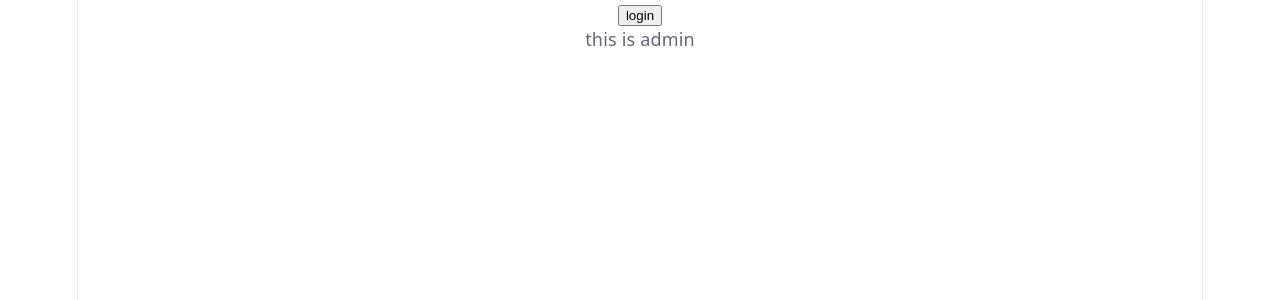
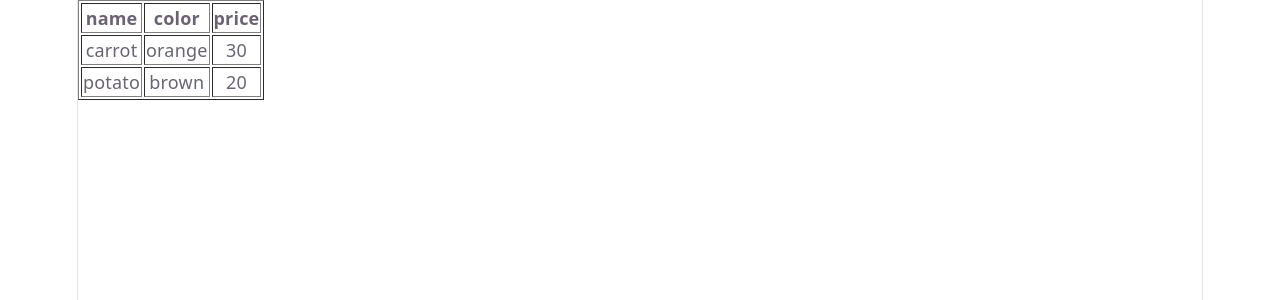
Before and after one commit to gayathrislatrainer23-bot/5-7-may-2026, a React (Vite) app in the folder react/learn-react/: page / in a window 1280 px wide. Shown: the top 300 px of the page. Built offline with nearby package versions, Linux system fonts and the light colour scheme.

Commit message:
10/7/2026- LIST AND KEY

```diff
--- a/react/learn-react/src/App.jsx
+++ b/react/learn-react/src/App.jsx
@@ -4,6 +4,8 @@ import BoxModel from './components/BoxModel'
 import Child from './components/Child'
 import LoginPage from './components/LoginPage.jsx'
 import Register from './components/Register'
+import StudentsList from './components/StudentsList.jsx'
+import VegetablesList from './components/VegetablesList.jsx'
 import WeatherInfo from './components/WeatherInfo'
 function App() {
   let age = 23
@@ -13,6 +15,7 @@ let person = {
   name : 'seetha',
   age : 34
 }
+let isLoggin = false;
 let statusOfUser = 'old';
 let user = 'admin'
   return (
@@ -22,14 +25,17 @@ let user = 'admin'
 {/* <BoxModel/> */}
 {/* <Child userAge = {age} userName = {userName} arr = {arr}  person = {person}/>
 <WeatherInfo/> */}
-{
+{/* {
   statusOfUser === 'new' ? <Register/> : <LoginPage/>
 }
 {
   user === 'admin' && <AdminDashBoard/>
 }
+  */}
 
-
+{/* <LoginPage isLoggin={isLoggin}/> */}
+{/* <StudentsList/> */}
+<VegetablesList/>
 </div>
 
   )
--- a/react/learn-react/src/components/LoginPage.jsx
+++ b/react/learn-react/src/components/LoginPage.jsx
@@ -1,7 +1,10 @@
-const LoginPage = ()=>{
+
+
+const LoginPage = ({isLoggin})=>{
+
     return(
         <div className="">
-<button>login</button>
+<button>{isLoggin ? 'login' : 'signup'}</button>
         </div>
     )
 }
--- /dev/null
+++ b/react/learn-react/src/components/StudentsList.jsx
@@ -0,0 +1,24 @@
+
+
+function StudentsList() {
+     let students = ['Ravi','Manu','Raju']
+  return (
+    <div>
+        <ul>
+     {
+        students.map((student,index)=>(
+            <li key={index}>{student}</li>
+        ))
+     }
+        </ul>
+    </div>
+  )
+}
+
+export default StudentsList
+
+//    <ul>
+//             <li>Ravi</li>
+//             <li>Manu</li>
+//             <li>Raju</li>
+//         </ul>
--- /dev/null
+++ b/react/learn-react/src/components/VegetablesList.jsx
@@ -0,0 +1,59 @@
+import React from 'react'
+
+function VegetablesList() {
+   let vegetables =[
+  {
+    name: "carrot",
+    color:"orange",
+    price: 30
+  },
+  {
+   name: "potato",
+   color: "brown",
+   price: 20
+  },
+
+]
+console.log(vegetables[0])
+  return (
+    <div>
+        <table border={1}>
+<thead>
+<tr>
+    {
+        Object.keys(vegetables[0]).map((key,index)=>(
+
+            <th key={index}>{key}</th>
+        )
+        )
+    }
+    {/* <th>name</th>
+    <th>color</th>
+    <th>price</th> */}
+</tr>
+</thead>
+<tbody>
+    {
+vegetables.map((veggi,index)=>
+(
+    <tr key={index}>
+        <td>{veggi.name}</td>
+        <td>{veggi.color}</td>
+        <td>{veggi.price}</td>
+    </tr>
+)
+)
+    }
+
+</tbody>
+        </table>
+        </div>
+  )
+}
+
+export default VegetablesList
+{/* <tr>
+    <td>carrot</td>
+    <td>orange</td>
+    <td>30</td>
+</tr> */}
```
Also changed, not shown: 1 other file (tests, documents, lock files or other folders).
